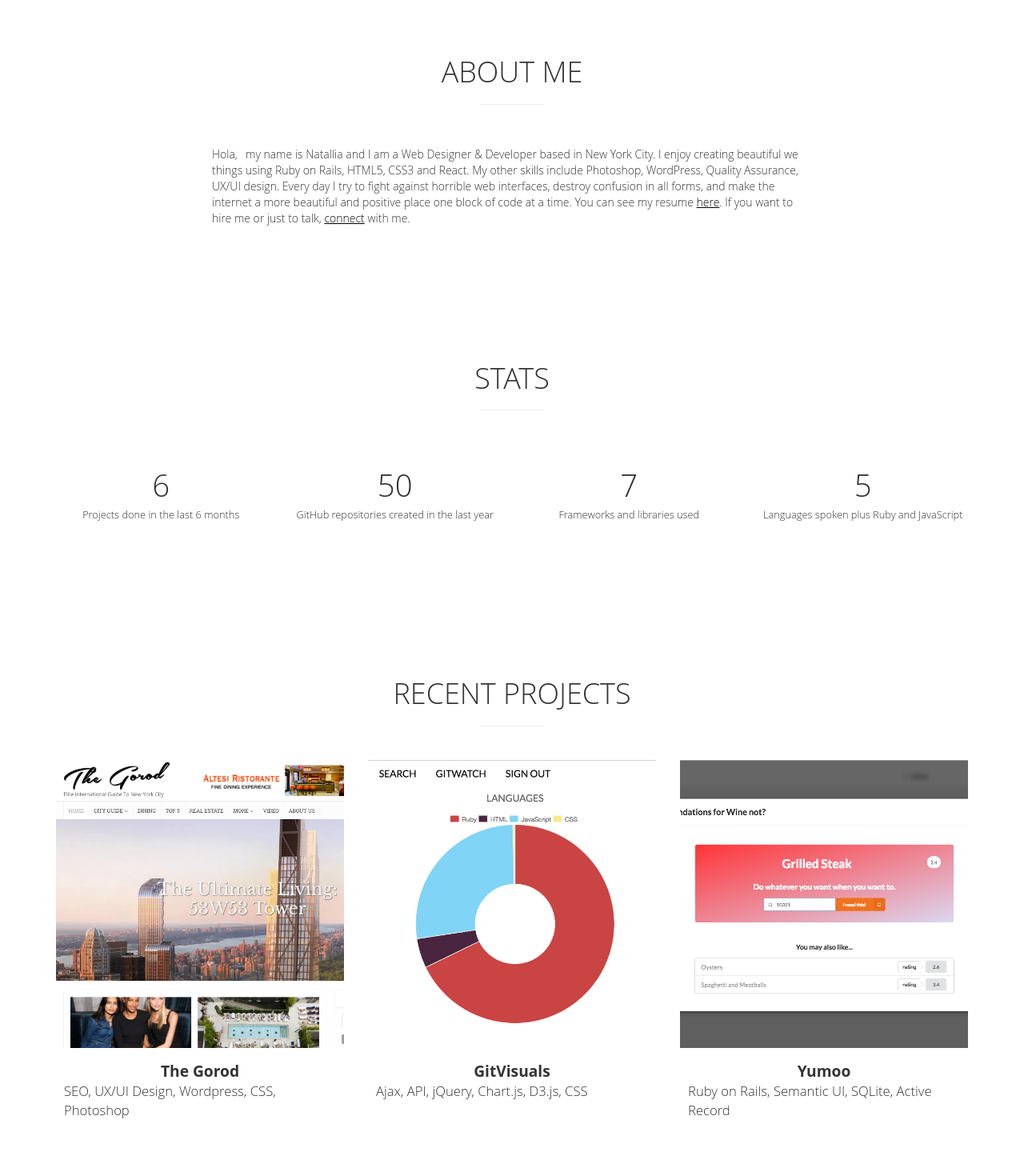
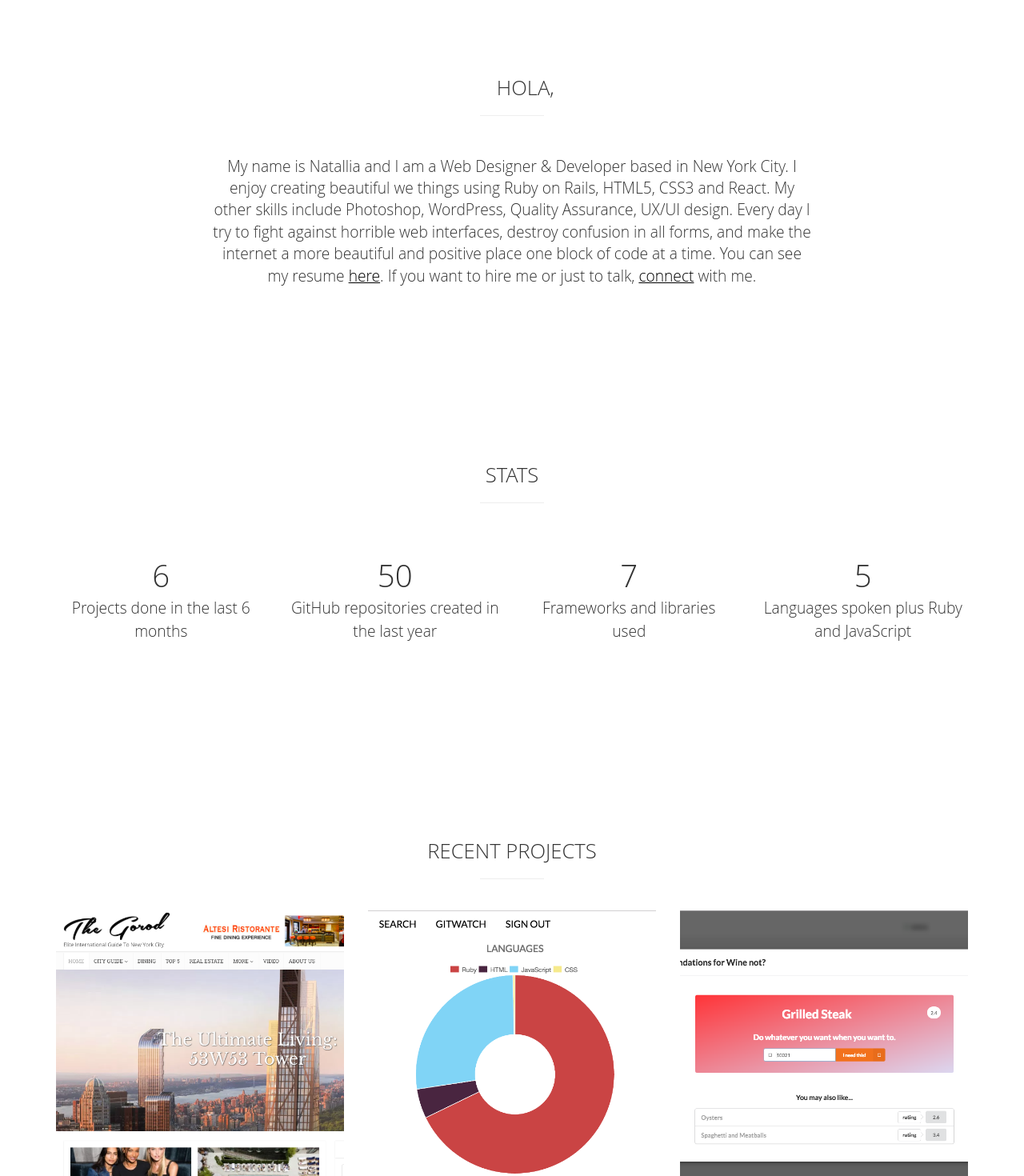
Before and after one commit to Natalisp/react-natpat, a React (Create React App) app: page / in a window 1280 px wide. Shown: the part 580-2050 px from the top of the page at 80% size. Built offline with nearby package versions, Linux system fonts and the light colour scheme.

Commit message:
make font size bigger

```diff
--- a/public/index.html
+++ b/public/index.html
@@ -6,6 +6,7 @@
     <link rel="shortcut icon" href="%PUBLIC_URL%/favicon.ico">
     <link rel="stylesheet" href="https://maxcdn.bootstrapcdn.com/bootstrap/latest/css/bootstrap.min.css">
     <link href="https://maxcdn.bootstrapcdn.com/font-awesome/4.7.0/css/font-awesome.min.css" rel="stylesheet" integrity="sha384-wvfXpqpZZVQGK6TAh5PVlGOfQNHSoD2xbE+QkPxCAFlNEevoEH3Sl0sibVcOQVnN" crossorigin="anonymous">
+    <script type="text/javascript" src="http://ajax.googleapis.com/ajax/libs/jquery/1.6.2/jquery.min.js"></script>
     <title>NatPat Web Developer</title>
   </head>
   <body>
@@ -55,14 +56,14 @@
 
   <section id="about" class="sec-about">
     <div class="container">
-      <h1>About me</h1>
+      <h1><div id="greet"></div> </h1>
 
       <hr />
       <div class="row">
         <div class="col-sm-8 col-md-offset-2">
           <p>
             <div class="aboutme">
-            <div id="greet"></div> my name is Natallia and I am a Web Designer & Developer based in New York City. I enjoy creating beautiful we things using Ruby on Rails, HTML5, CSS3 and React. My other skills include Photoshop, WordPress, Quality Assurance, UX/UI design. Every day I try to fight against horrible web interfaces, destroy confusion in all forms, and  make the internet a more beautiful and positive place one block of code at a time.  You can see my resume <a href="https://learn.co/Natalisp/resume" target="_blank">here</a>. If you want to hire me or just to talk, <a class="js-connect" href="#footer">connect</a> with me.
+            <div id="me">My name is Natallia and I am a Web Designer & Developer based in New York City. I enjoy creating beautiful we things using Ruby on Rails, HTML5, CSS3 and React. My other skills include Photoshop, WordPress, Quality Assurance, UX/UI design. Every day I try to fight against horrible web interfaces, destroy confusion in all forms, and  make the internet a more beautiful and positive place one block of code at a time.  You can see my resume <a href="https://learn.co/Natalisp/resume" target="_blank">here</a>. If you want to hire me or just to talk, <a class="js-connect" href="#footer">connect</a> with me.</div>
           </div>
           </p>
         </div>
@@ -96,7 +97,7 @@
 
   <section id="contact" class="sec-contact">
     <div class="container">
-      <h1>Hire me</h1>
+      <h1>Contact me</h1>
 
       <hr />
 
@@ -118,7 +119,7 @@
             <div class="form-group">
               <label for="inputMessage" class="sr-only">Your Message</label>
 
-              <textarea id="inputMessage" class="form-control" name="message" cols="30" rows="8" required></textarea>
+              <textarea id="inputMessage" class="form-control" name="message" cols="50" rows="8" required></textarea>
             </div>
 
             <div class="form-group">
@@ -129,9 +130,10 @@
       </div>
     </div>
   </section>
-  <script src="//cdn.jsdelivr.net/particles.js/2.0.0/particles.min.js"></script>
-   <script src="./particles.js"></script>
-</body>
+    <script src="//cdn.jsdelivr.net/particles.js/2.0.0/particles.min.js"></script>
+    <script src="./particles.js"></script>
+    <script type="text/javascript" src="./nav.js"></script>
+  </body>
 
   <footer id="footer">
     <div class="container">
--- /dev/null
+++ b/public/nav.js
@@ -0,0 +1,8 @@
+$(function() {
+  $('.js-nav a, .js-connect').click(function(e) {
+    e.preventDefault();
+    $('body, html').animate({
+      scrollTop: $($.attr(this, 'href')).offset().top
+    }, 750);
+  });
+});
--- a/src/index.css
+++ b/src/index.css
@@ -8,10 +8,11 @@ body {
   font-family: 'Open sans', sans-serif;
   font-weight: 300;
   background-color: #FFF;
+  font-size: 1.5vw;
 }
 
 html {
-  font-size: 16px;
+  font-size: 1vw;
 }
 
 
@@ -25,7 +26,7 @@ html {
 }
 
 .navbar .fa-external-link {
-  font-size: 10px;
+  font-size: 1vw;
 }
 
 .main-heading {
@@ -34,16 +35,18 @@ html {
   text-align: center;
   letter-spacing: 9px;
   text-transform: uppercase;
+  font-size: 2vw;
 }
 
 .container > h1 {
   font-weight: 300;
   text-align: center;
   text-transform: uppercase;
+  font-size: 2vw;
 }
 
 p {
-  font-size: 1vw;
+  font-size: 1.5vw;
   line-height: 1.5;
 }
 
@@ -97,7 +100,7 @@ a {
 }
 
 hr {
-  margin-bottom: 3em;
+  margin-bottom: 2em;
   width: 7%;
 }
 
@@ -224,7 +227,7 @@ hr {
 .sec-contact .btn {
   padding: .5rem 1.75rem;
   background: #000;
-  font-size: 0.8vw;
+  font-size: 1vw;
   color: #fff;
 
   @extend %transition;
@@ -290,8 +293,17 @@ footer {
 }
 
 #greet {
+  display: block;
+  margin: 0 auto;
+  width: 3vw;
+}
+
+.aboutme {
+  text-align: center;
+}
+
+.me {
   display: inline-block;
-  width: 3vw;
 }
 
 .project-wrap:hover {
@@ -314,7 +326,7 @@ span.top {
 span.bottom {
   padding: 0 10px 15px;
   display: block;
-  font-size: 1.3vw;
+  font-size: 1.5vw;
   padding-bottom: 10vh;
 
 }
```
